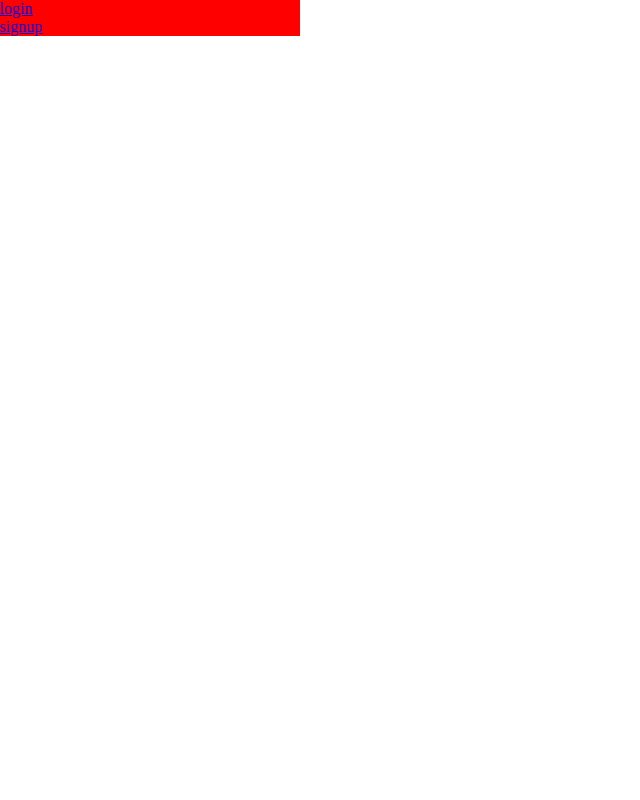
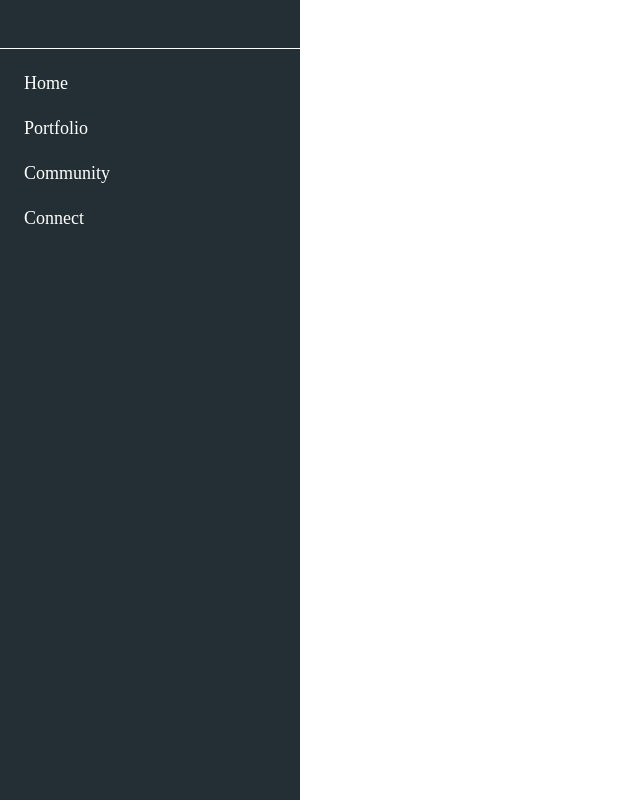
Before and after one commit to klimes888/community.front, a React app: page / in a window 1280 px wide. Shown: the whole page, without its empty margins (0-640 px from the left). Built offline with nearby package versions, Linux system fonts and the light colour scheme.

Commit message:
first work aside

```diff
--- a/src/components/aside/Aside.tsx
+++ b/src/components/aside/Aside.tsx
@@ -1,29 +1,82 @@
 import React from 'react'
-import {css} from '@emotion/react';
+import {css, Theme} from '@emotion/react';
+import styled from "@emotion/styled"
 import { Link } from 'react-router-dom';
 
 export default function Aside() {
-  return (<>
-    <aside css={theme => [bodyTheme(theme), bodyLayout]} >
-      <Link to="login">login</Link><br/>
-      <Link to="signup">signup</Link>
+
+  const linkList = [
+    {index:0, title:'Home', value:''},
+    {index:1, title:'Portfolio', value:''},
+    {index:2, title:'Community', value:''},
+    {index:3, title:'Connect', value:''}
+  ]
+
+
+
+  return (
+    <aside css={theme => ([themeStyle(theme, 'bar'), bodyLayout])} >
+      <article css={bodyTop}>
+
+      </article>
+      <article css={bodyInner}>
+      {
+        linkList?.map(({ index, title, value }) =>
+          <TextWrap to={value} key={index} >
+            <text css={theme => [themeStyle(theme, 'text'), texttyle]}>{title}</text>
+          </TextWrap>
+        )
+      }
+      </article>
     </aside>
-    {/* <text css={theme => ({...bodyTheme(theme), ...bodyLayout})}>ahahahah</text> */}
-    </>
+
   )
 };
 
-const bodyTheme = (theme) => {
-  console.log(theme)
-  return { background:theme.colors.red  }
-}
+  // common style
+  const themeStyle = (theme:Theme, type:string):{} => {
+    switch (type) {
+      case 'bar':
+        return {
+                  background:theme.colors.blue500
+                }
+      case 'text':
+        return {
+                  color:theme.colors.white,
+                  fontSize:theme.fontsize.font18,
+                  fontWeight:theme.fontweight.font500,
+                }
+      default:
+        break;
+    }
+  };
+
+  // layout
 
 const bodyLayout = css`
+display: flex;
+flex-direction: column;
 width:300px;
+height:100vh;
 `;
 
-const test = css`
-background: black;
-width:100px;
-height:100px;
-`
+const bodyTop = css`
+display: flex;
+padding: 1.5rem;
+border-bottom:1px solid #ffffff;
+`;
+
+const bodyInner = css`
+flex:1;
+flex-direction: column;
+padding:0.5rem 1rem;
+`;
+
+const TextWrap = styled(Link)`
+display: flex;
+padding:0.5em;
+margin: 0.5em 0;
+`;
+
+const texttyle = css`
+`;
--- a/src/style/global.js
+++ b/src/style/global.js
@@ -1,8 +1,16 @@
 import { css } from '@emotion/react'
 
 export const GlobalStyle = css`
-	*{
-		margin:0;
-		padding:0;
+	* {
+		margin: 0;
+		padding: 0;
+		border: 0;
+		font-size: 100%;
+		font: inherit;
+		vertical-align: baseline;
+		text-decoration: none;
+	}
+	a {
+		color:black;
 	}
 `;
--- a/src/style/theme.ts
+++ b/src/style/theme.ts
@@ -1,11 +1,26 @@
 import { Theme } from "@emotion/react"
 
 const colors = {
-    white:'white',
-    gray:'#888888',
-    red:'red'
+    white:'#ffffff',
+    blue500:'#232f34',
+    blue400:'#344955',
+    blue300:'#4a6572',
+    orange300:'#f9aa33'
+}
+
+const fontsize = {
+    font18:18,
+    font15:15
+}
+
+const fontweight = {
+    font700:700,
+    font500:500,
+    font300:300
 }
 
 export const theme:Theme = {
-    colors
+    colors,
+    fontsize,
+    fontweight
 }
```
Also changed, not shown: types/styled.d.ts (+15 -1 lines).
